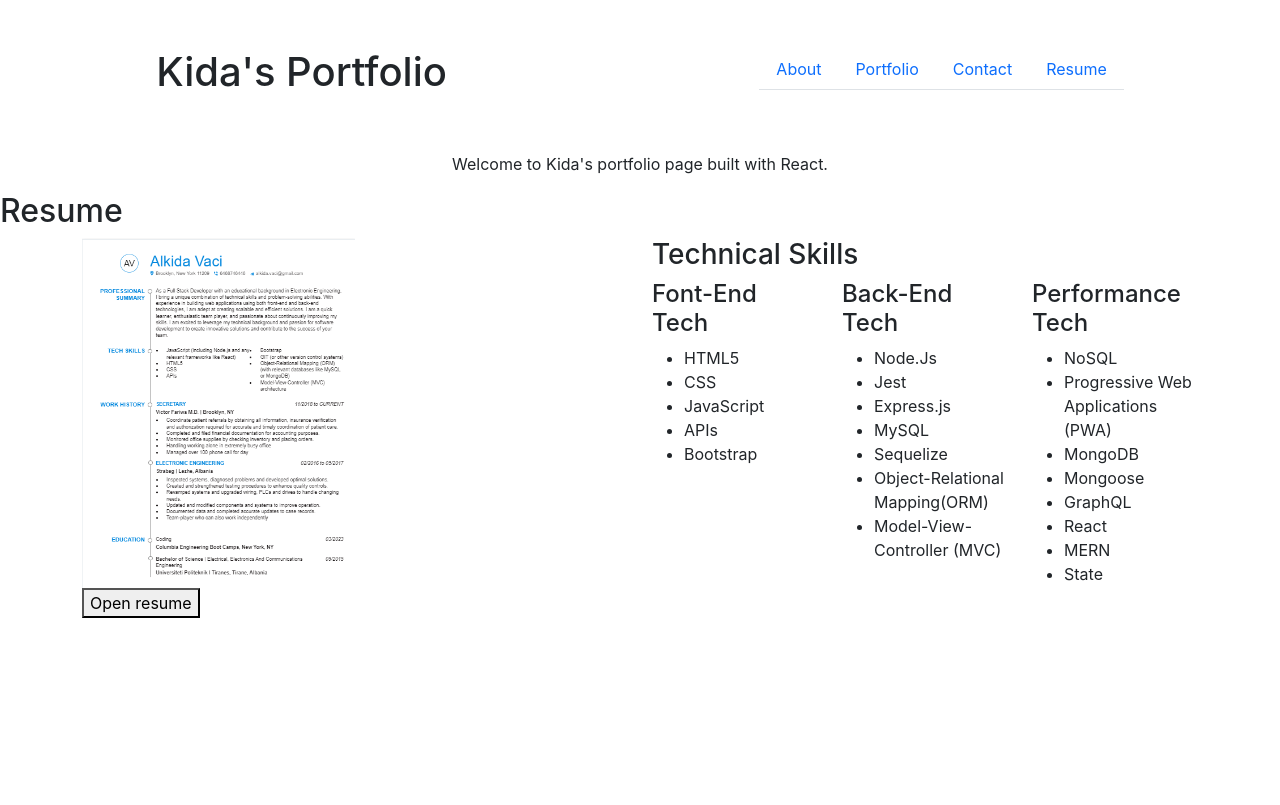
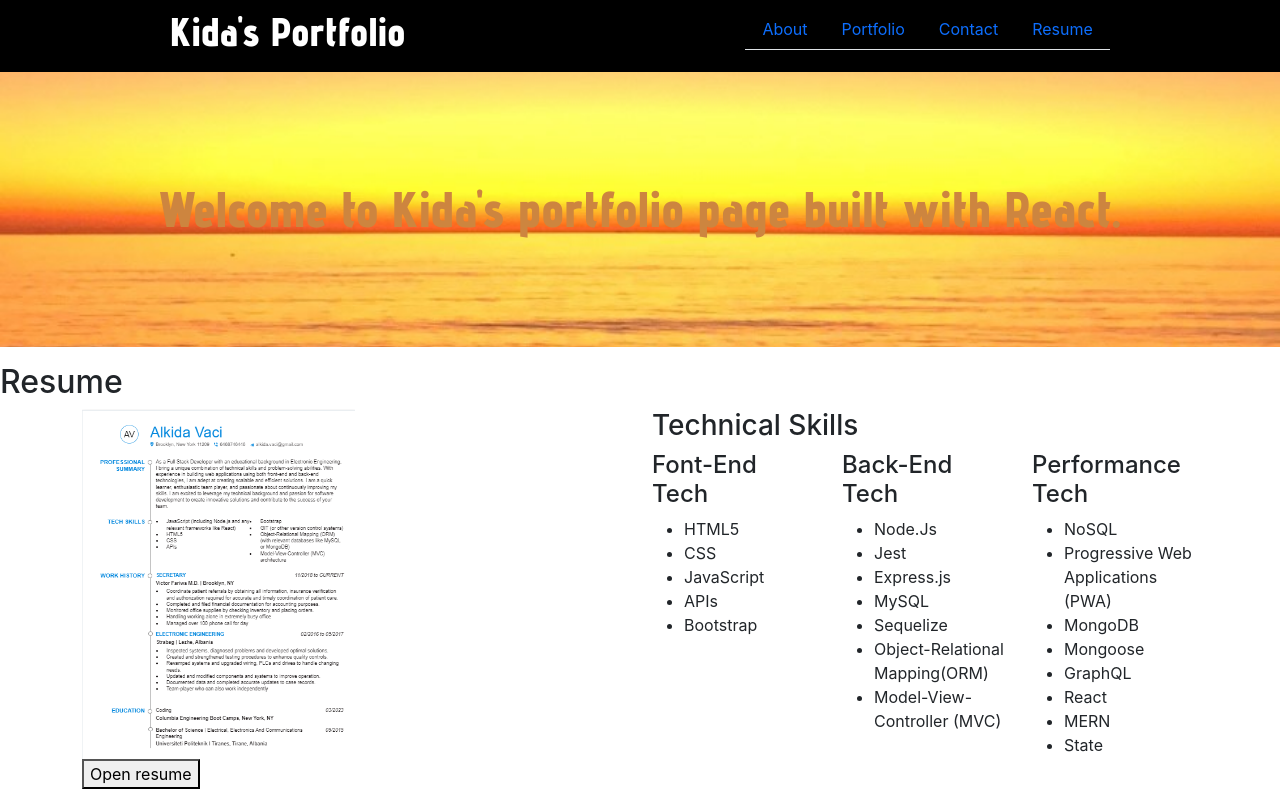
Before and after one commit to alkidavaci/portfolio-react, a React (Create React App) app: page / in a window 1280 px wide. Built offline with nearby package versions, Linux system fonts and the light colour scheme; the HTML template or start-up script is replaced by a standard one.

Commit message:
Added style.css for header

```diff
--- a/public/index.html
+++ b/public/index.html
@@ -9,7 +9,12 @@
       name="description"
       content="Web site created using create-react-app"
     />
-    <link rel="apple-touch-icon" href="%PUBLIC_URL%/logo192.png" />
+    <link rel="preconnect" href="https://fonts.googleapis.com" />
+    <link rel="preconnect" href="https://fonts.gstatic.com" crossorigin />
+    <link
+      href="https://fonts.googleapis.com/css2?family=Advent+Pro:wght@800&display=swap"
+      rel="stylesheet"
+    />
     <!--
       manifest.json provides metadata used when your web app is installed on a
       user's mobile device or desktop. See https://developers.google.com/web/fundamentals/web-app-manifest/
--- a/src/components/Header/index.js
+++ b/src/components/Header/index.js
@@ -1,11 +1,12 @@
 import Nav from "../Nav";
+import "./style.css";
 
 function Header({ currentPage, handlePageChange }) {
 
     return (
-        <div >
+        <div className="header">
             <section>
-                <header className="d-flex justify-content-around py-5">
+                <header className="d-flex justify-content-around py-2">
                     <div>
                         <h1>Kida's Portfolio</h1>
                     </div>
@@ -19,7 +20,7 @@ function Header({ currentPage, handlePageChange }) {
             </section>
             <section className="text-center">
                 <div>
-                    <p>
+                    <p className="bg-image">
                         Welcome to Kida's portfolio page built with React.
                     </p>
                 </div>
--- /dev/null
+++ b/src/components/Header/style.css
@@ -0,0 +1,20 @@
+h1 {
+    font-family: 'Advent Pro', sans-serif;
+  }
+.header {
+  background-color: black;
+  color: white;
+  padding: 0;
+}
+.bg-image {
+  background-image: url("../../assets/picture/background.jpg");
+  background: size 500px; /* set height to 50px */
+  background-position: center;
+  background-repeat: no-repeat;
+  background-size: cover;
+  text-align: center;
+  color: peru;
+  padding: 100px 0;
+  font-family: 'Advent Pro', sans-serif;
+  font-size: 50px;
+}
```
Also changed, not shown: src/assets/picture/background.jpg (added).
